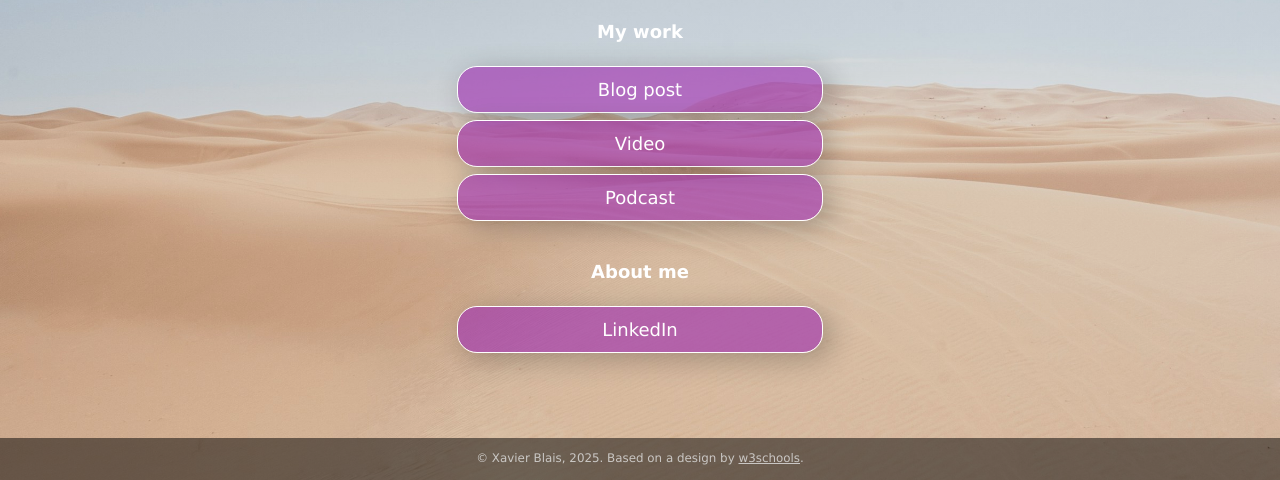
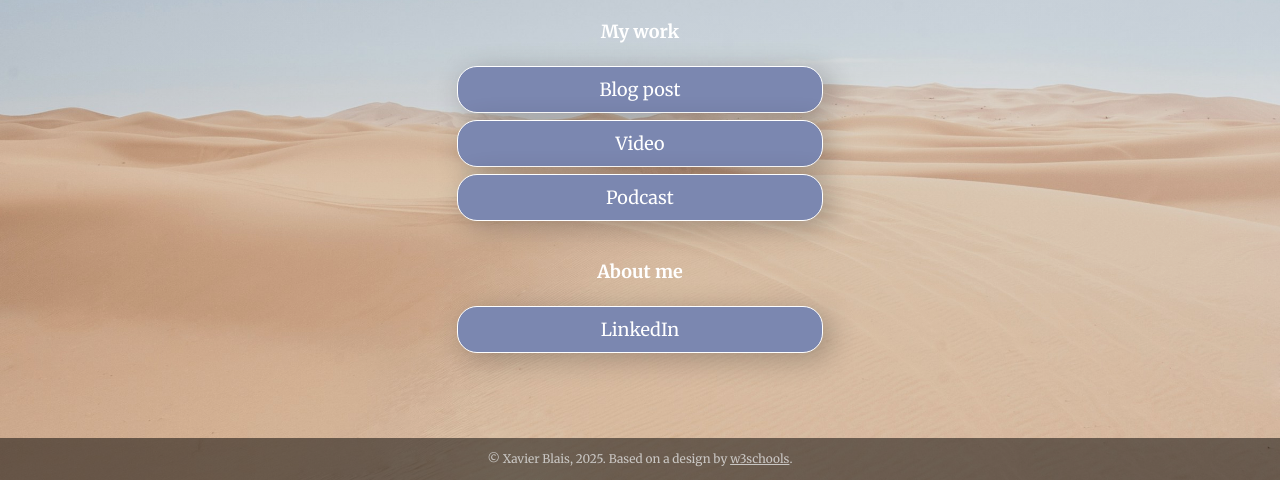
Before and after one commit to XavierBlais/XavierBlais.github.io, a plain HTML site: page index.html in a window 1280 px wide. Shown: the part 320-800 px from the top of the page. Drawn offline with Linux system fonts and the light colour scheme.

Commit message:
Updated font and colors
Updated font and colors

```diff
--- a/css/style.css
+++ b/css/style.css
@@ -1,10 +1,10 @@
 :root {
     --primaryText: #fff;
-    --secondaryText: #ff015e;
-    --primary: rgba(156, 39, 176, .60);
-    --secondary: rgba(255, 1, 94, .60);
-    --buttonHover: rgba(156, 39, 176, .40);
-    --smallButtonHover: rgba(0, 0, 0, .25);
+    --secondaryText: #99f2b1;
+    --primary: #7b87b0;
+    --secondary: #c1c8de;
+    --buttonHover: #a2a3a6;
+    --smallButtonHover: #cacacc;
 }
 
 html {
@@ -34,7 +34,7 @@ body {
     background-attachment: fixed;
     /* Resizes the background image to cover the entire container */
     background-size: cover;
-    font-family: Futura, Verdana, sans-serif;
+    font-family: "Merriweather", serif;
     line-height: 1.5;
     font-size: 18px;
     display: flex;
--- a/index.html
+++ b/index.html
@@ -8,6 +8,9 @@
   <!-- Add your name below -->
   <title>Xavier Blais</title>
   <link rel="stylesheet" href="css/style.css">
+  <link rel="preconnect" href="https://fonts.googleapis.com">
+<link rel="preconnect" href="https://fonts.gstatic.com" crossorigin>
+<link href="https://fonts.googleapis.com/css2?family=Merriweather:ital,opsz,wght@0,18..144,300..900;1,18..144,300..900&display=swap" rel="stylesheet">
 </head>
 
 <body class="main-text-color">
```
